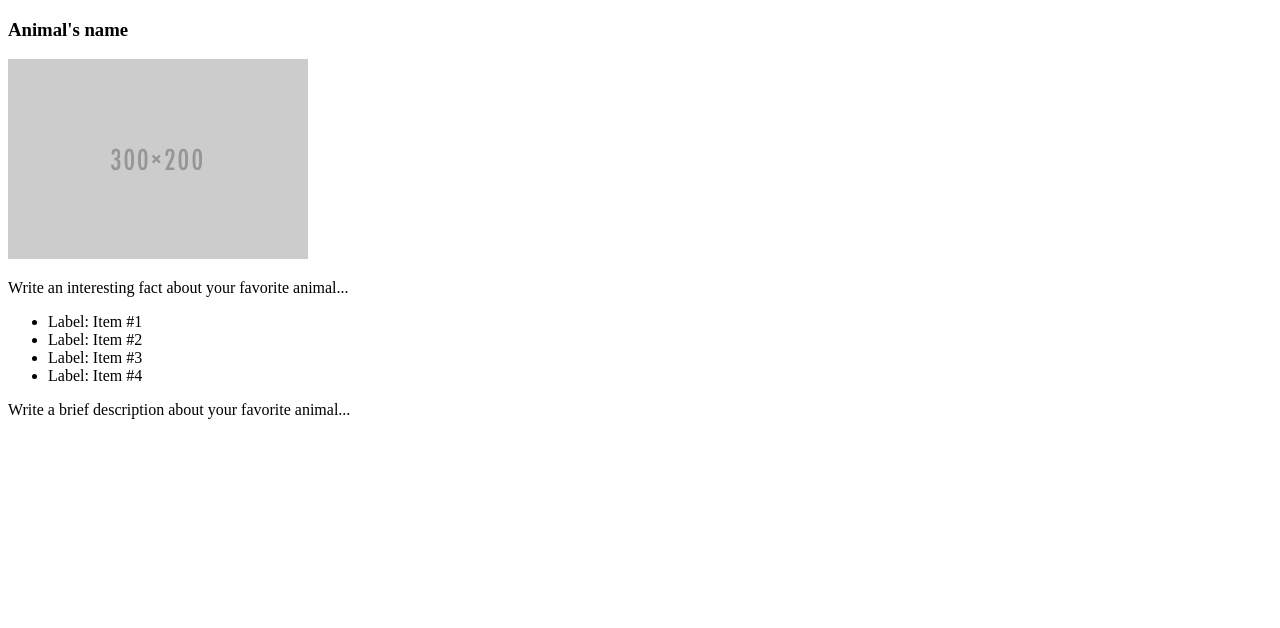
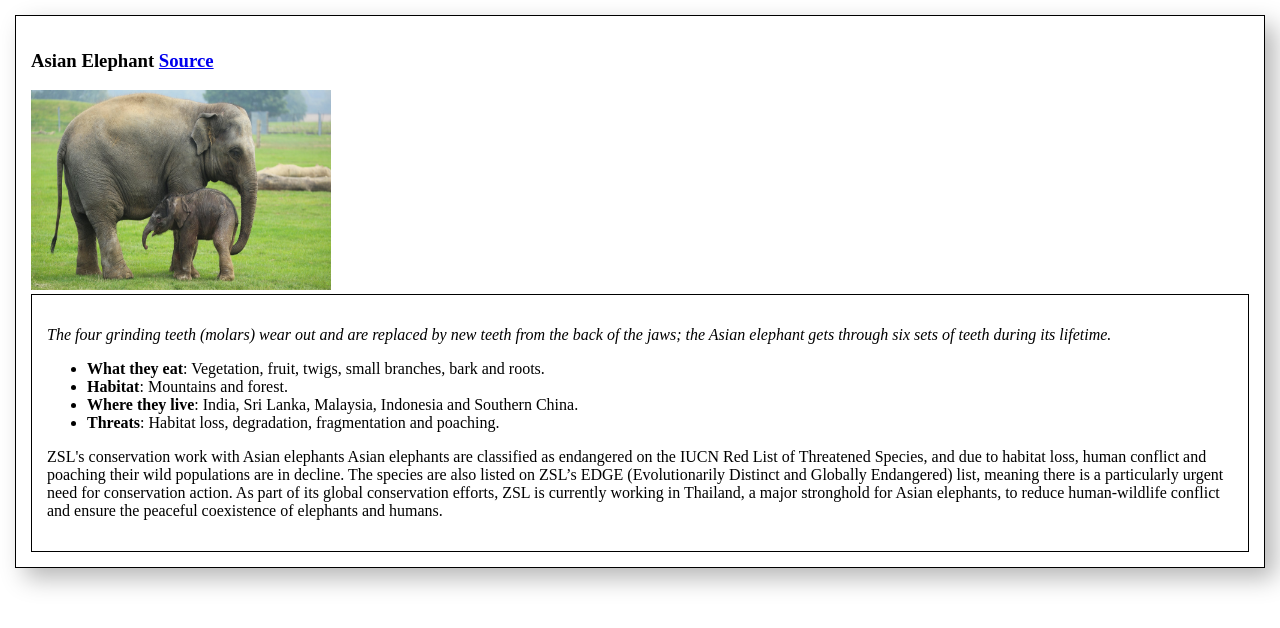
Before and after one commit to jishnujayakumar/udacity-frontend-nanodegree, a plain HTML site: page Lesson-8/fend-animal-trading-cards-master/card.html in a window 1280 px wide. Drawn offline with Linux system fonts and the light colour scheme.

Commit message:
Completed lesson 8 and 9

```diff
--- a/Lesson-8/fend-animal-trading-cards-master/card.html
+++ b/Lesson-8/fend-animal-trading-cards-master/card.html
@@ -3,25 +3,47 @@
 <head>
 	<meta charset="utf-8">
 	<title>Animal Trading Cards</title>
+	<link rel="stylesheet" href="styles.css">
 </head>
 <body>
-	<div>
+	<div class="border border-shadow">
 		<!-- your favorite animal's name goes here -->
-		<h3>Animal's name</h3>
+		<h3 id="animal">Asian Elephant <span><a href="https://www.zsl.org/zsl-whipsnade-zoo/asian-elephant">Source</a></span></h3>
 		<!-- your favorite animal's image goes here -->
-		<img src="placeholder.png" alt="name-of-your-animal">
-		<div>
+		<!-- <img src="placeholder.png" alt="asian-elephant"> -->
+		<img src="elephant.jpg" alt="asian-elephant">
+		<div class="border">
 			<!-- your favorite animal's interesting fact goes here -->
-			<p>Write an interesting fact about your favorite animal...</p>
+			<p id="int-fact">The four grinding teeth (molars) wear out and are replaced by new teeth from the back of the jaws; the Asian elephant gets through six sets of teeth during its lifetime.</p>
 			<ul>
 				<!-- your favorite animal's list items go here -->
-				<li><span>Label</span>: Item #1</li>
-				<li><span>Label</span>: Item #2</li>
-				<li><span>Label</span>: Item #3</li>
-				<li><span>Label</span>: Item #4</li>
+				<li>
+					<span>What they eat</span>:
+					Vegetation, fruit, twigs, small branches, bark and roots.
+				</li>
+				<li>
+					<span>Habitat</span>:
+					Mountains and forest.
+				</li>
+
+				<li>
+					<span>Where they live</span>:
+					India, Sri Lanka, Malaysia, Indonesia and Southern China.
+				</li>
+
+				<li>
+					<span>Threats</span>:
+					Habitat loss, degradation, fragmentation and poaching.
+				</li>
+
 			</ul>
 			<!-- your favorite animal's description goes here -->
-			<p>Write a brief description about your favorite animal...</p>
+			<p>ZSL's conservation work with Asian elephants
+Asian elephants are classified as endangered on the IUCN Red List of Threatened Species, and due to habitat loss, human conflict and poaching their wild populations are in decline.
+
+The species are also listed on ZSL’s EDGE (Evolutionarily Distinct and Globally Endangered) list, meaning there is a particularly urgent need for conservation action.
+
+As part of its global conservation efforts, ZSL is currently working in Thailand, a major stronghold for Asian elephants, to reduce human-wildlife conflict and ensure the peaceful coexistence of elephants and humans.</p>
 		</div>
 	</div>
 </body>
--- a/Lesson-8/fend-animal-trading-cards-master/styles.css
+++ b/Lesson-8/fend-animal-trading-cards-master/styles.css
@@ -1 +1,29 @@
 /* add your CSS here */
+
+body{
+  margin: 15px;
+}
+
+#int-fact{
+  font-style: italic;
+}
+
+img{
+  width: 300px;
+  height: 200px;
+}
+
+.border{
+  border: 1px solid black;
+  padding: 15px;
+}
+
+#animal,span{
+  font-weight: bold;
+}
+
+.border-shadow{
+  -webkit-box-shadow: 10px 10px 23px 0px rgba(0,0,0,0.29);
+  -moz-box-shadow: 10px 10px 23px 0px rgba(0,0,0,0.29);
+  box-shadow: 10px 10px 23px 0px rgba(0,0,0,0.29);
+}
```
Also changed, not shown: Lesson-8/fend-animal-trading-cards-master/elephant.jpg (added).
